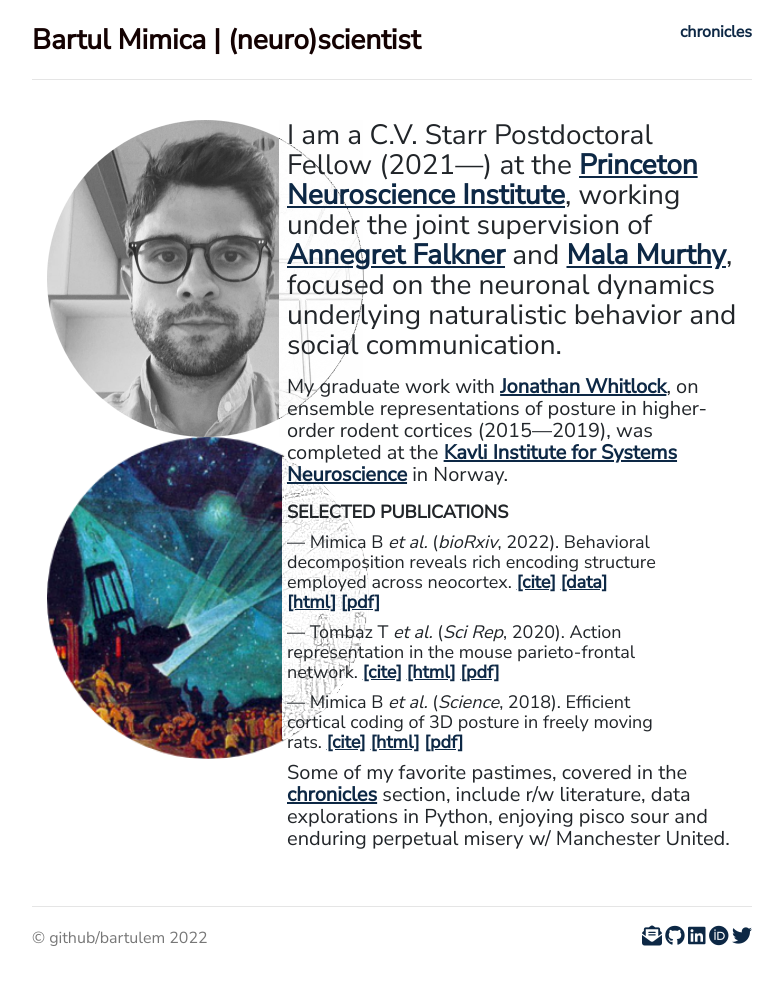
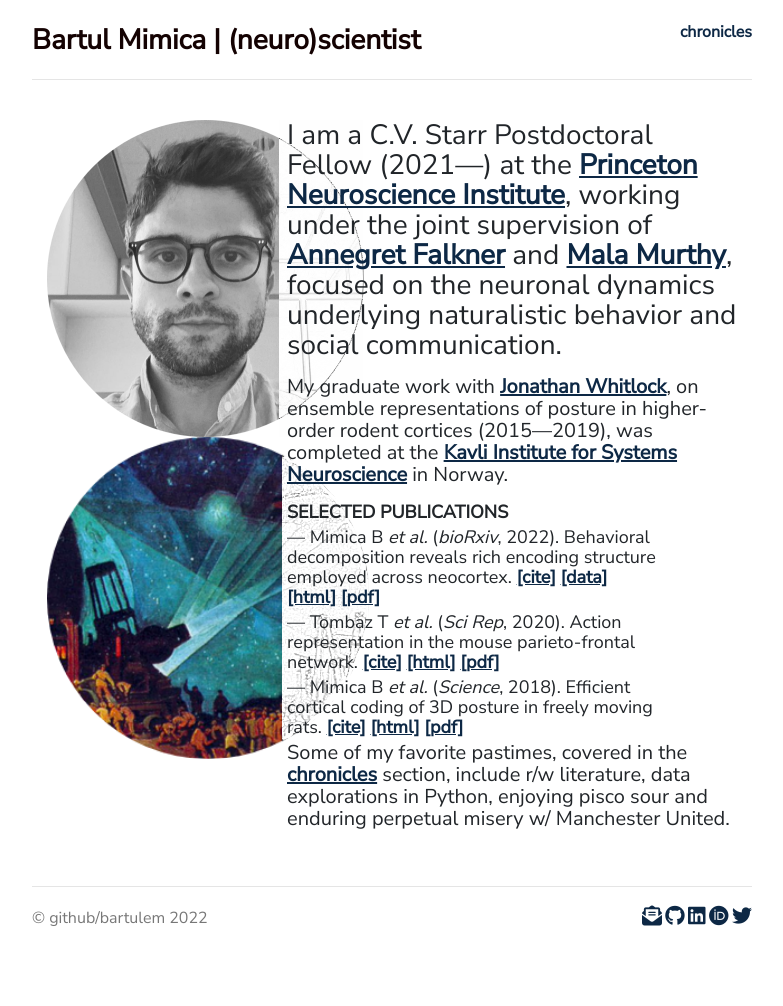
Before and after one commit to bartulem/bartulem.github.io, a Jekyll site: the page built from index.html, in a window 1280 px wide. Shown: the whole page, without its empty margins (248-1031 px from the left). Built offline with Jekyll 4.4.1, drawn with Linux system fonts in a browser that asks for light colours; nearby versions of some CDN libraries; comment, search, counter and statistics services are not loaded; a style sheet for code colours, icons or effects is not loaded.

Commit message:
change pubs layout v85

```diff
--- a/css/style.css
+++ b/css/style.css
@@ -47,7 +47,7 @@ img.custom { margin-bottom: 30px; }
 .jumbotron .btn { font-size: 21px; padding: 14px 24px; }
 .marketing p { font-size: 20px; line-height: 22px; }
 .marketing p.lead { font-size: 28px; line-height: 30px; }
-.marketing p.publications { font-size: 18px; line-height: 20px; margin:0px; padding-bottom:10px; }
+.marketing p.publications { font-size: 18px; line-height: 20px; margin:0px; padding-bottom:5px; }
 
 .posts-list h1 { margin: 0; }
 .posts-list h2 { margin: 0; }
```
